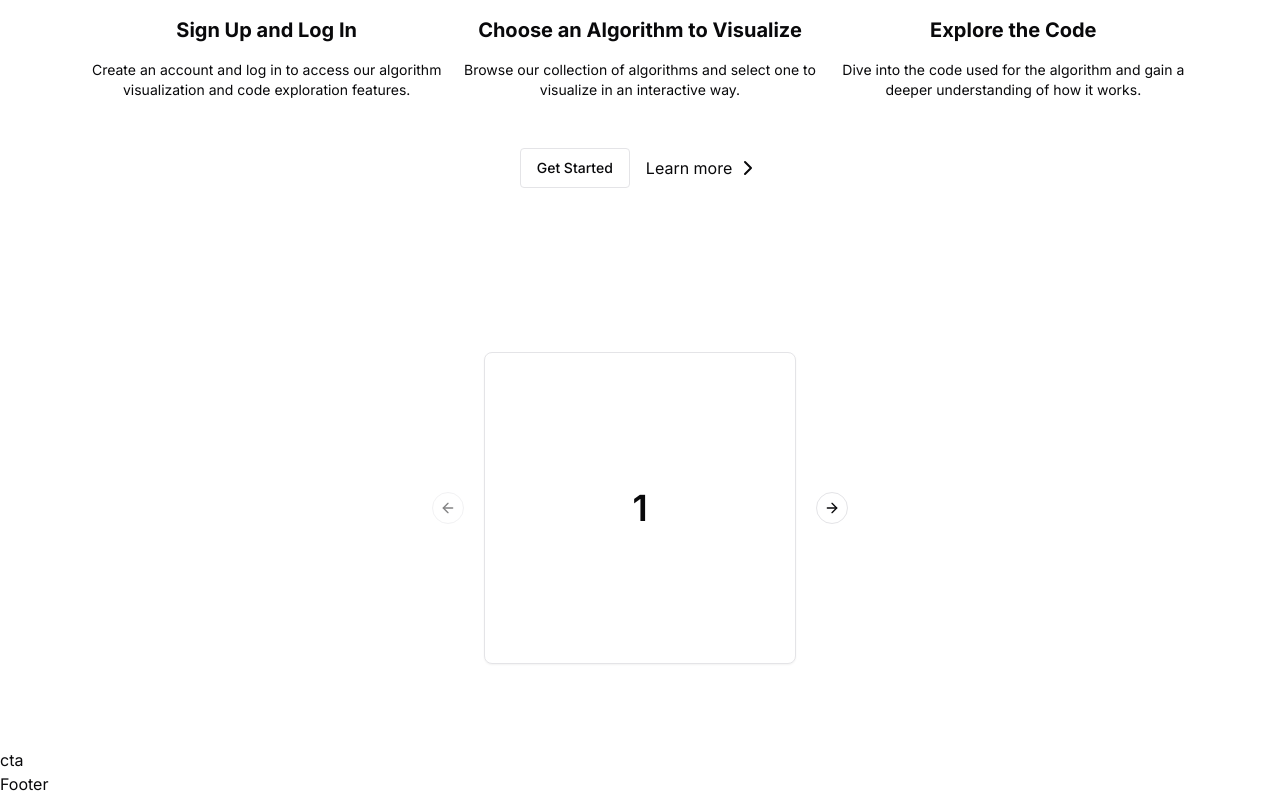
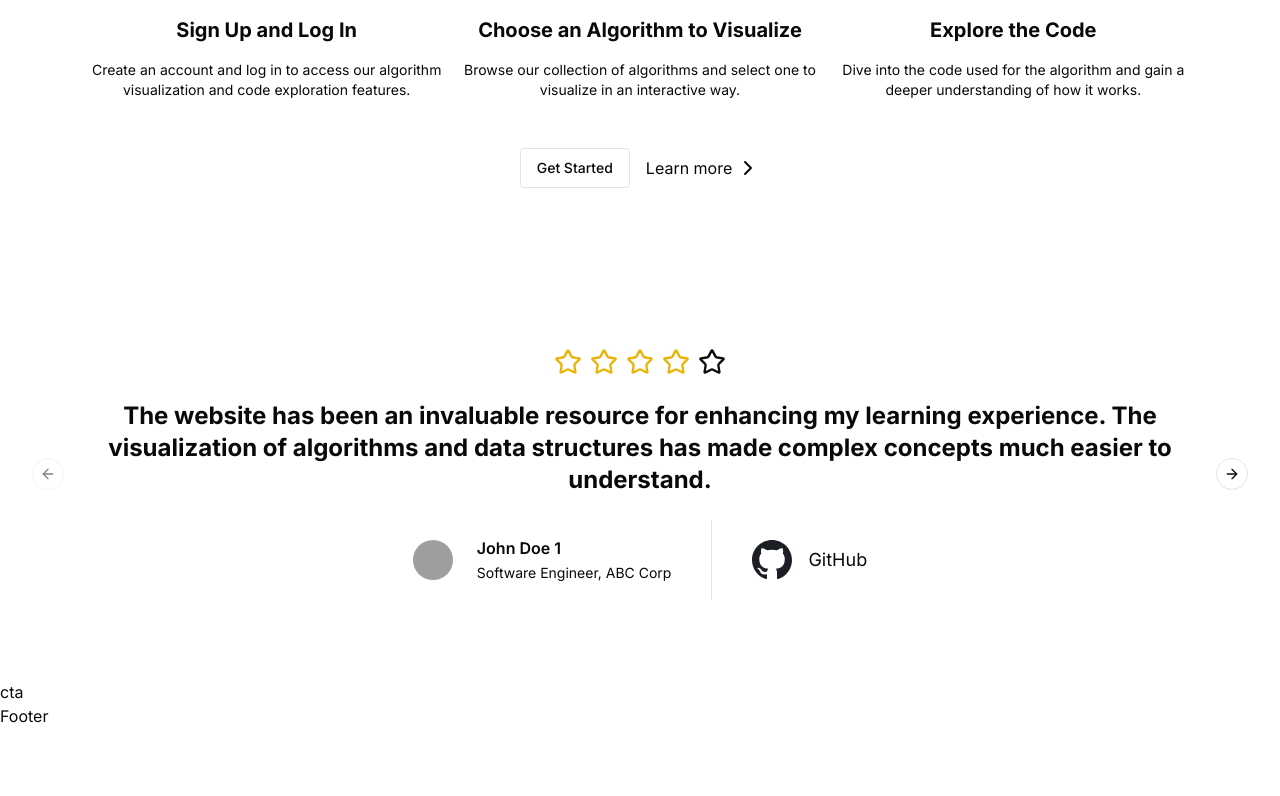
Before and after one commit to wev1n/algo-visualizer, a Next.js app: page / in a window 1280 px wide. Shown: the part 2066-2862 px from the top of the page. After the commit the page ends 2794 px from the top, so only its background shows below. Built offline with nearby package versions, Linux system fonts and the light colour scheme; grey boxes are pictures that could not be loaded.

Commit message:
Add skeleton for testimonials on landingPage

```diff
--- a/components/testimonials.tsx
+++ b/components/testimonials.tsx
@@ -1,6 +1,6 @@
-import * as React from "react";
+import Image from "next/image";
+import { Star } from "lucide-react";
 
-import { Card, CardContent } from "@/components/ui/card";
 import {
   Carousel,
   CarouselContent,
@@ -8,20 +8,55 @@ import {
   CarouselNext,
   CarouselPrevious,
 } from "@/components/ui/carousel";
+import { Avatar, AvatarFallback, AvatarImage } from "./ui/avatar";
+import { Separator } from "./ui/separator";
 
 export default function Testimonials() {
   return (
     <section className="flex justify-center items-center p-20">
-      <Carousel className="w-full max-w-xs">
+      <Carousel className="w-full max-w-6xl">
         <CarouselContent>
           {Array.from({ length: 5 }).map((_, index) => (
             <CarouselItem key={index}>
-              <div className="p-1">
-                <Card>
-                  <CardContent className="flex aspect-square items-center justify-center p-6">
-                    <span className="text-4xl font-semibold">{index + 1}</span>
-                  </CardContent>
-                </Card>
+              <div className="flex flex-col gap-6 items-center">
+                <div className="flex gap-2">
+                  <Star className="text-yellow-500 h-7 w-7" />
+                  <Star className="text-yellow-500 h-7 w-7" />
+                  <Star className="text-yellow-500 h-7 w-7" />
+                  <Star className="text-yellow-500 h-7 w-7" />
+                  <Star className="h-7 w-7" />
+                </div>
+                <h4 className="text-2xl font-bold text-center">
+                  The website has been an invaluable resource for enhancing my
+                  learning experience. The visualization of algorithms and data
+                  structures has made complex concepts much easier to
+                  understand.
+                </h4>
+                <div className="flex justify-center items-center gap-6">
+                  <Avatar>
+                    <AvatarImage
+                      src="https://github.com/shadcn.png"
+                      alt="@shadcn"
+                    />
+                    <AvatarFallback>CN</AvatarFallback>
+                  </Avatar>
+                  <div>
+                    <h6 className="font-semibold">John Doe {index + 1}</h6>
+                    <span className="text-sm">Software Engineer, ABC Corp</span>
+                  </div>
+
+                  <Separator orientation="vertical" className="h-20 mx-4" />
+
+                  <div className="flex items-center gap-4">
+                    <Image
+                      src="/github.svg"
+                      alt="hello"
+                      width={40}
+                      height={40}
+                    />
+                    <span className="text-lg">GitHub</span>
+                  </div>
+                </div>
               </div>
             </CarouselItem>
           ))}
--- /dev/null
+++ b/components/ui/avatar.tsx
@@ -0,0 +1,50 @@
+"use client"
+
+import * as React from "react"
+import * as AvatarPrimitive from "@radix-ui/react-avatar"
+
+import { cn } from "@/lib/utils"
+
+const Avatar = React.forwardRef<
+  React.ElementRef<typeof AvatarPrimitive.Root>,
+  React.ComponentPropsWithoutRef<typeof AvatarPrimitive.Root>
+>(({ className, ...props }, ref) => (
+  <AvatarPrimitive.Root
+    ref={ref}
+    className={cn(
+      "relative flex h-10 w-10 shrink-0 overflow-hidden rounded-full",
+      className
+    )}
+    {...props}
+  />
+))
+Avatar.displayName = AvatarPrimitive.Root.displayName
+
+const AvatarImage = React.forwardRef<
+  React.ElementRef<typeof AvatarPrimitive.Image>,
+  React.ComponentPropsWithoutRef<typeof AvatarPrimitive.Image>
+>(({ className, ...props }, ref) => (
+  <AvatarPrimitive.Image
+    ref={ref}
+    className={cn("aspect-square h-full w-full", className)}
+    {...props}
+  />
+))
+AvatarImage.displayName = AvatarPrimitive.Image.displayName
+
+const AvatarFallback = React.forwardRef<
+  React.ElementRef<typeof AvatarPrimitive.Fallback>,
+  React.ComponentPropsWithoutRef<typeof AvatarPrimitive.Fallback>
+>(({ className, ...props }, ref) => (
+  <AvatarPrimitive.Fallback
+    ref={ref}
+    className={cn(
+      "flex h-full w-full items-center justify-center rounded-full bg-muted",
+      className
+    )}
+    {...props}
+  />
+))
+AvatarFallback.displayName = AvatarPrimitive.Fallback.displayName
+
+export { Avatar, AvatarImage, AvatarFallback }
--- a/package.json
+++ b/package.json
@@ -9,6 +9,7 @@
     "lint": "next lint"
   },
   "dependencies": {
+    "@radix-ui/react-avatar": "^1.1.0",
     "@radix-ui/react-dropdown-menu": "^2.1.1",
     "@radix-ui/react-label": "^2.1.0",
     "@radix-ui/react-separator": "^1.1.0",
```
Also changed, not shown: 1 other file (tests, documents, lock files or other folders).
